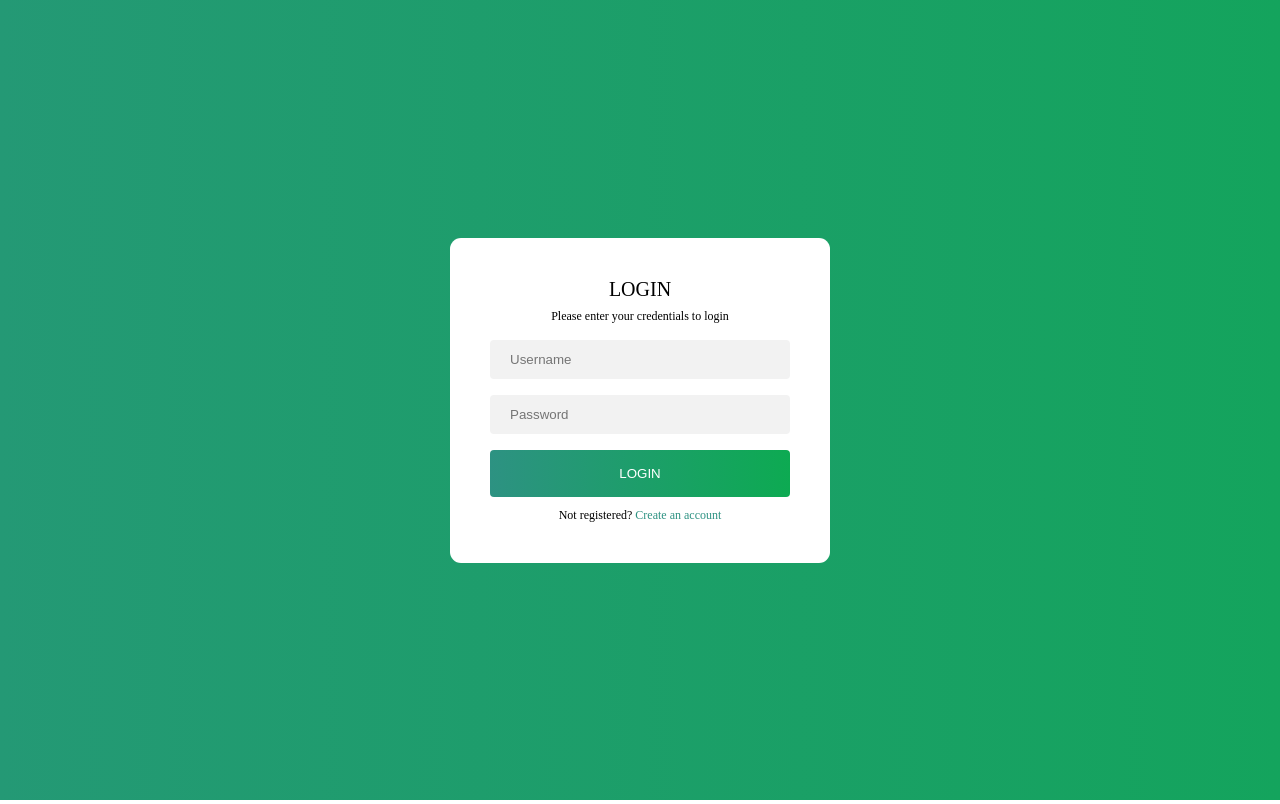
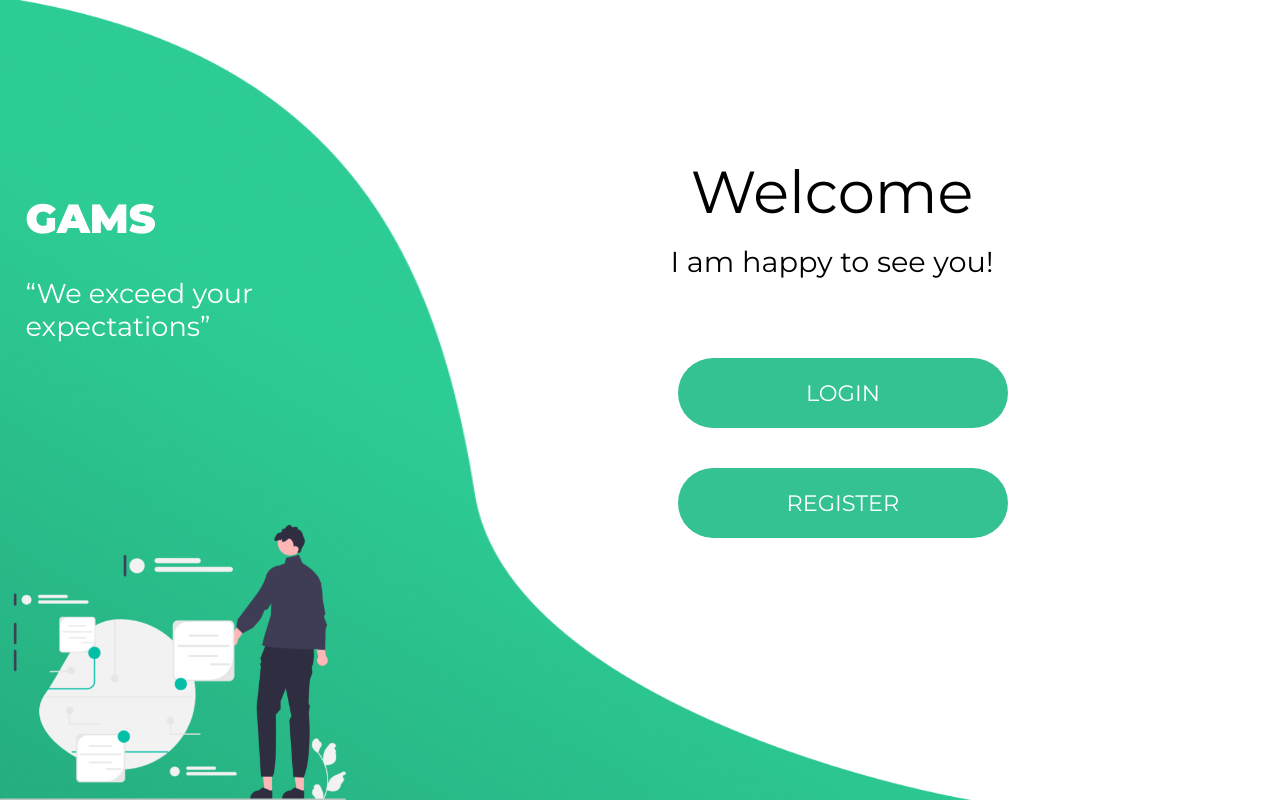
Before and after one commit to PavelSilviu/Gamification-as-a-Service, a plain HTML site: page index.html in a window 1280 px wide. Drawn offline with Linux system fonts and the light colour scheme.

Commit message:
pagina hone

```diff
--- a/index.html
+++ b/index.html
@@ -1,43 +1,43 @@
 <!DOCTYPE html>
 <html lang="en">
-  <head>
-    <meta charset="utf-8">
-    <title>Login</title>
-    <link href="login.css" rel="stylesheet">
+<head>
+    <meta charset="UTF-8">
+    <meta http-equiv="X-UA-Compatible" content="IE=edge">
     <meta name="viewport" content="width=device-width, initial-scale=1.0">
-  </head>
+    <link rel="stylesheet" href="mystyle_homepage.css">
+    <link rel="preconnect" href="https://fonts.googleapis.com">
+    <link rel="preconnect" href="https://fonts.gstatic.com" crossorigin>
+    <link rel="preconnect" href="https://fonts.googleapis.com">
+    <link rel="preconnect" href="https://fonts.gstatic.com" crossorigin>
+    <link rel="preconnect" href="https://fonts.googleapis.com">
+    <link rel="preconnect" href="https://fonts.gstatic.com" crossorigin>
+    <link href="https://fonts.googleapis.com/css2?family=Inter:wght@100&family=Montserrat:wght@400;900&display=swap" rel="stylesheet">
+    <title>Home</title>
+</head>
+<body>
 
-  <body>
-      <!--<header>
-        <h1></h1>
-        <!--<img src="dove.png" alt="a simple dove logo">
-      </header>-->
+    <div class="page">
+        <img src="./images/little_guy.png" alt="Logo" class="logo_home">
+        <img src="./images/wave_home.png" alt="linie" class="linie_home">
 
-        <div id="div-login-form">
-          <form action="/action_page.php" id="login-form">
-            <div id="form-title">
-              LOGIN
-            </div>
-            <div id="form-cred">
-              Please enter your credentials to login
-            </div>
-            <input type="text" id="username" name="username" placeholder="Username">
-            <input type="text" id="password" name="password" placeholder="Password">
-            <input type="submit" value="LOGIN">
-            <div id="form-not-reg">
-              <div id="form-not-reg1">
-                Not registered?
-              </div>
-              <div id="form-not-reg2">
-                Create an account
-              </div>
-            </div>
-
-          </form>
+        <div class="text">
+            <h2>GAMS</h2>
+            <p>“We exceed your <br> expectations”</p>
         </div>
 
-      <!--<footer>
-        Created by Pavel Silviu.<a href="http://game-icons.net/lorc/originals/dove.html">Inovation</a> is everything.</p>
-      </footer>-->
-  </body>
+        <form class="form">
+
+            <div class="welcome">
+                Welcome
+            </div>
+            <br>
+            <div class="happy">
+                I am happy to see you!
+            </div>
+            <button id="login_home" onclick="location.href='login.html'">LOGIN</button>
+            <br>
+            <button id="register_home">REGISTER</button>
+        </form>
+    </div>
+</body>
 </html>
--- /dev/null
+++ b/mystyle_homepage.css
@@ -0,0 +1,370 @@
+
+/*phone*/
+@media only screen and (max-width:481px)  {
+    html {
+        overflow-y: hidden;
+    }
+
+    html, body {
+        min-height: 100%;
+    }
+
+    body {
+        margin: 0;
+        padding: 0;
+    }
+
+    .linie_home {
+        width: 350px;
+        min-height: 100vh;
+
+    }
+
+    .logo_home {
+        position: fixed;
+        bottom: 0;
+        z-index: 6;
+        width: 60%;
+        height: 30%;
+    }
+
+    .text {
+        color:white;
+        z-index: 3;
+        position: fixed;
+        top: 30%;
+        left: 2%;
+        font-size: 1.1em;
+        font-family: 'Inter', sans-serif;
+        font-family: 'Montserrat', sans-serif;
+        display: none;
+    }
+
+    .welcome {
+        color:black;
+        z-index: 4;
+        position: relative;
+        /* top: 17%;
+        left: 43%; */
+        right: 10%;
+        font-size: 2.7em;
+        font-family: 'Inter', sans-serif;
+        font-family: 'Montserrat', sans-serif;
+    }
+
+    .happy {
+        color:black;
+        z-index: 4;
+        position: relative;
+        /* top: 28%;
+        left: 40%; */
+        right: 10%;
+        font-size: 1.1em;
+        font-family: 'Inter', sans-serif;
+        font-family: 'Montserrat', sans-serif;
+    }
+
+    .form {
+        z-index: 4;
+        position: fixed;
+        top: 20%;
+        left: 25%;
+        text-align: center;
+    }
+
+    .form div {
+        margin: 5px;
+    }
+
+    .form button {
+        border-radius: 50px;
+        position: relative;
+        background: #ffffff;
+        height: 60px;
+        width: 230px;
+        border: 2px solid #34C292;
+        margin: 10px;
+        right: 10%;
+        color: #34C292;
+        font-size: 1.4em;
+        font-family: 'Inter', sans-serif;
+        font-family: 'Montserrat', sans-serif;
+    }
+}
+
+/*tableta*/
+
+@media only screen and (min-width:481px)  {
+    html {
+        overflow-y: hidden;
+    }
+
+    html, body {
+        min-height: 100%;
+    }
+
+    body {
+        margin: 0;
+        padding: 0;
+    }
+
+    .linie_home {
+        width: 460px;
+        min-height: 100vh;
+    }
+
+    .logo_home {
+        position: fixed;
+        bottom: 0;
+        z-index: 6;
+        width: 203.4px;
+        height: 162px;
+    }
+
+    .text {
+        color:white;
+        z-index: 3;
+        position: fixed;
+        top: 30%;
+        left: 2%;
+        font-size: 1.3em;
+        font-family: 'Inter', sans-serif;
+        font-family: 'Montserrat', sans-serif;
+    }
+
+    .welcome {
+        color:black;
+        z-index: 4;
+        position: relative;
+        /* top: 17%;
+        left: 43%; */
+        right: 10%;
+        font-size: 3em;
+        font-family: 'Inter', sans-serif;
+        font-family: 'Montserrat', sans-serif;
+    }
+
+    .happy {
+        color:black;
+        z-index: 4;
+        position: relative;
+        /* top: 28%;
+        left: 40%; */
+        right: 10%;
+        font-size: 1.4em;
+        font-family: 'Inter', sans-serif;
+        font-family: 'Montserrat', sans-serif;
+    }
+
+    .form {
+        z-index: 4;
+        position: fixed;
+        top: 20%;
+        left: 48%;
+        text-align: center;
+    }
+
+    .form div {
+        margin: 10px;
+    }
+
+    .form button {
+        border-radius: 50px;
+        position: relative;
+        background: #34C292;
+        height: 60px;
+        width: 210px;
+        border: none;
+        margin: 20px;
+        right: 10%;
+        color: white;
+        font-size: 1.4em;
+        font-family: 'Inter', sans-serif;
+        font-family: 'Montserrat', sans-serif;
+    }
+}
+
+/* small screens, laptops */
+@media only screen and (min-width:769px)  {
+    html {
+        overflow-y: hidden;
+    }
+
+    html, body {
+        min-height: 100%;
+    }
+
+    body {
+        margin: 0;
+        padding: 0;
+    }
+
+    .linie_home {
+        width: 76%;
+        height: 792px;
+    }
+
+    .logo_home {
+        position: fixed;
+        bottom: 0;
+        z-index: 6;
+        width: 27%;
+        height: auto;
+    }
+
+    .text {
+        color:white;
+        z-index: 3;
+        position: fixed;
+        top: 20%;
+        left: 2%;
+        font-size: 1.7em;
+        font-family: 'Inter', sans-serif;
+        font-family: 'Montserrat', sans-serif;
+    }
+
+    .welcome {
+        color:black;
+        z-index: 4;
+        position: fixed;
+        top: 17%;
+        left: 40%;
+        font-size: 3.7em;
+        font-family: 'Inter', sans-serif;
+        font-family: 'Montserrat', sans-serif;
+    }
+
+    .happy {
+        color:black;
+        z-index: 4;
+        position: fixed;
+        top: 28%;
+        left: 40%;
+        font-size: 1.8em;
+        font-family: 'Inter', sans-serif;
+        font-family: 'Montserrat', sans-serif;
+    }
+
+    .form {
+        z-index: 4;
+        position: fixed;
+        top: 40%;
+        left: 54%;
+        right: auto;
+        text-align: center;
+    }
+
+    .form button {
+        border-radius: 50px;
+        background: #34C292;
+        height: 70px;
+        width: 330px;
+        border: none;
+        margin: 20px;
+        color: white;
+        font-size: 1.4em;
+        font-family: 'Inter', sans-serif;
+        font-family: 'Montserrat', sans-serif;
+    }
+}
+
+/*desktop*/
+
+@media only screen and (min-width:1200px){
+    html {
+        overflow-y: hidden;
+    }
+
+    html, body {
+        min-height: 100%;
+    }
+
+    body {
+        margin: 0;
+        padding: 0;
+    }
+
+    .linie_home {
+        width: 76%;
+        height: 797px;
+
+    }
+
+    .logo_home {
+        position: fixed;
+        bottom: 0;
+        z-index: 6;
+        width: 27%;
+        height: auto;
+    }
+
+    .text {
+        color:white;
+        z-index: 3;
+        position: fixed;
+        top: 20%;
+        left: 2%;
+        font-size: 1.7em;
+        font-family: 'Inter', sans-serif;
+        font-family: 'Montserrat', sans-serif;
+    }
+
+    /* .welcome {
+        color:black;
+        z-index: 4;
+        position: fixed;
+        top: 17%;
+        left: 40%;
+        font-size: 3.7em;
+        font-family: 'Inter', sans-serif;
+        font-family: 'Montserrat', sans-serif;
+    }
+
+    .happy {
+        color:black;
+        z-index: 4;
+        position: fixed;
+        top: 28%;
+        left: 40%;
+        text-align: center;
+        font-size: 1.8em;
+        font-family: 'Inter', sans-serif;
+        font-family: 'Montserrat', sans-serif;
+    } */
+
+    .form {
+        z-index: 4;
+        position: fixed;
+        top: 40%;
+        left: 54%;
+        right: 20%;
+        text-align: center;
+    }
+    .form div {
+        color:black;
+        z-index: 4;
+        position: fixed;
+        text-align: center;
+        font-size: 1.8em;
+        font-family: 'Inter', sans-serif;
+        font-family: 'Montserrat', sans-serif;
+        margin: 20px;
+    }
+
+    .form .welcome {
+        font-size: 3.7em;
+    }
+
+    .form button {
+        border-radius: 50px;
+        background: #34C292;
+        height: 70px;
+        width: 330px;
+        border: none;
+        margin: 20px;
+        color: white;
+        font-size: 1.4em;
+        font-family: 'Inter', sans-serif;
+        font-family: 'Montserrat', sans-serif;
+    }
+}
```
Also changed, not shown: login.html (added, +43 -0 lines), images/little_guy.png (added), images/wave_home.png (added).
